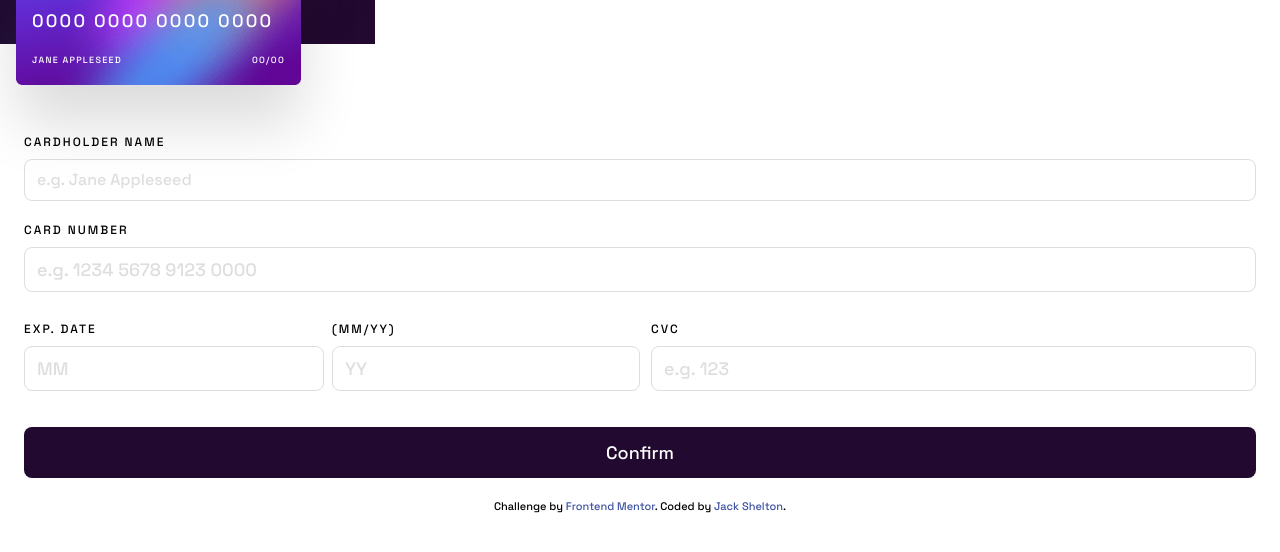
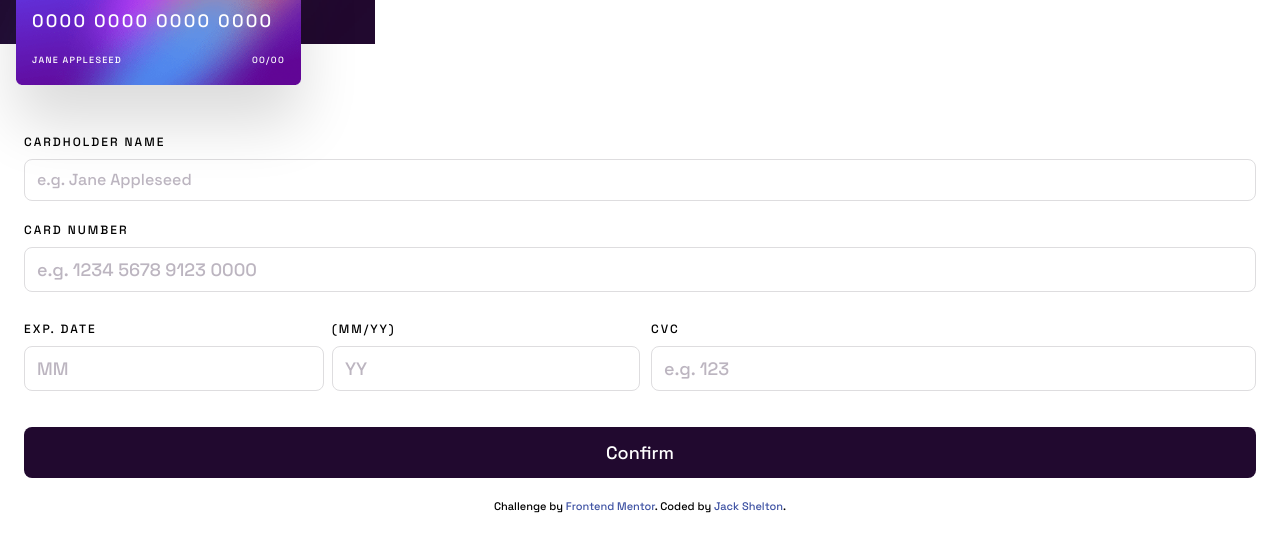
Before and after one commit to thejackshelton/interactive_card_details_form, a website: page public/index.html in a window 1280 px wide. Shown: the part 196-748 px from the top of the page. Drawn offline with Linux system fonts and the light colour scheme.

Commit message:
placeholder change

```diff
--- a/public/index.html
+++ b/public/index.html
@@ -112,7 +112,7 @@
                 type="text"
                 name="card-name"
                 placeholder="e.g. Jane Appleseed"
-                class="px-3 py-2 border rounded-lg border-lightGrayishViolet focus:input-border-gradient focus:border outline-0 focus:outline-none caret-gradientOne placeholder:text-lightGrayishViolet"
+                class="px-3 py-2 border rounded-lg border-lightGrayishViolet focus:input-border-gradient focus:border outline-0 focus:outline-none caret-gradientOne placeholder:text-veryDarkViolet/30"
               />
 
               <label
@@ -127,7 +127,7 @@
                 type="text"
                 name="card-number"
                 placeholder="e.g. 1234 5678 9123 0000"
-                class="px-3 py-2 border rounded-lg border-lightGrayishViolet text-heading_lg focus:input-border-gradient focus:border outline-0 focus:outline-none caret-gradientOne placeholder:text-lightGrayishViolet"
+                class="px-3 py-2 border rounded-lg border-lightGrayishViolet text-heading_lg focus:input-border-gradient focus:border outline-0 focus:outline-none caret-gradientOne placeholder:text-veryDarkViolet/30"
               />
 
               <span
@@ -152,7 +152,7 @@
                     pattern="[0-9]*"
                     name="month"
                     placeholder="MM"
-                    class="px-3 py-2 border rounded-lg border-lightGrayishViolet text-heading_lg focus:input-border-gradient focus:border outline-0 focus:outline-none caret-gradientOne placeholder:text-lightGrayishViolet"
+                    class="px-3 py-2 border rounded-lg border-lightGrayishViolet text-heading_lg focus:input-border-gradient focus:border outline-0 focus:outline-none caret-gradientOne placeholder:text-veryDarkViolet/30"
                   />
                   <span
                     id="expiration-error"
@@ -176,7 +176,7 @@
                     pattern="[0-9]*"
                     name="year"
                     placeholder="YY"
-                    class="px-3 py-2 border rounded-lg border-lightGrayishViolet text-heading_lg focus:input-border-gradient focus:border outline-0 focus:outline-none caret-gradientOne placeholder:text-lightGrayishViolet"
+                    class="px-3 py-2 border rounded-lg border-lightGrayishViolet text-heading_lg focus:input-border-gradient focus:border outline-0 focus:outline-none caret-gradientOne placeholder:text-veryDarkViolet/30"
                   />
                 </div>
 
@@ -195,7 +195,7 @@
                     pattern="[0-9]*"
                     name="CVC"
                     placeholder="e.g. 123"
-                    class="px-3 py-2 border rounded-lg border-lightGrayishViolet text-heading_lg focus:input-border-gradient focus:border outline-0 focus:outline-none caret-gradientOne placeholder:text-lightGrayishViolet"
+                    class="px-3 py-2 border rounded-lg border-lightGrayishViolet text-heading_lg focus:input-border-gradient focus:border outline-0 focus:outline-none caret-gradientOne placeholder:text-veryDarkViolet/30"
                   />
                   <span
                     id="cvc-error"
```
Also changed, not shown: public/output.css.
